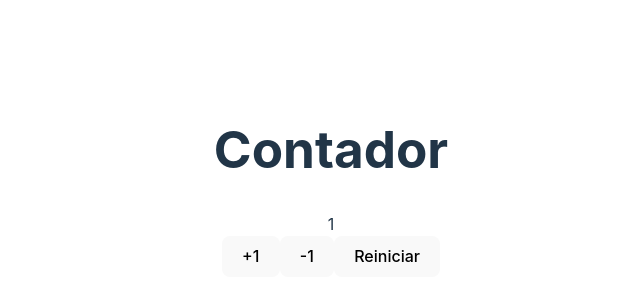
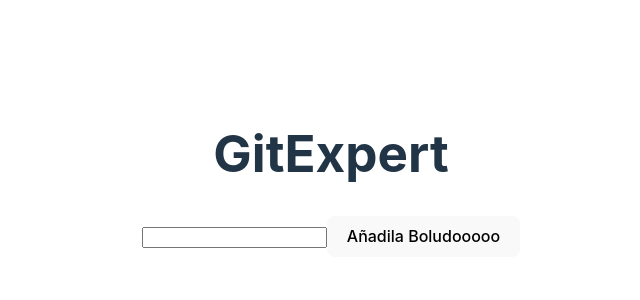
Before and after one commit to AndresBonilla0306/Desarrollo-web-Challenges, a React (Vite) app: page / in a window 1280 px wide. Shown: the part 218-518 px from the top of the page, without its empty margins (309-949 px from the left). Built offline with nearby package versions, Linux system fonts and the light colour scheme.

Commit message:
Challenge4

```diff
--- /dev/null
+++ b/src/GitExpertApp.jsx
@@ -0,0 +1,41 @@
+import React, { useState } from 'react'
+
+const categories = ['Salchipapa', 'Pizza']
+
+
+export const GitExpertApp = () =>{
+
+    const [categories, setCategories] = useState([])
+    const [category, setCategory] = useState('')
+
+    const onAddCategory= () => {
+    setCategories(list=> [...list, category])
+    setCategory('')
+
+    }
+    const onSetCategory = (evt) =>{
+        setCategory(evt.target.value)
+    }
+    return(
+        <>
+         <h1>GitExpert</h1>
+         <input  type="text" value={category}
+         onChange={(event) => onSetCategory(event)}/>
+         <button onClick = {()=> onAddCategory()}>Añadila Boludooooo</button>
+         <ol>
+                    {
+                        categories.map(
+                            (category, key) =>
+                            {
+                                return <li key={ key }>{category}</li>
+                            }
+                        )
+                    }
+                </ol>
+        </>
+    )
+}
+
+
+
+export default GitExpertApp
--- a/src/main.jsx
+++ b/src/main.jsx
@@ -1,12 +1,13 @@
 import React from 'react'
 import ReactDOM from 'react-dom/client'
 import App from './App'
-import FirstApp from './FirstApp'
+//import FirstApp from './FirstApp'
+import GitExpertApp from './GitExpertApp'
 import './index.css'
 
 ReactDOM.createRoot(document.getElementById('root')).render(
   <React.StrictMode>
     <App />
-    <FirstApp/>
+    <GitExpertApp/>
   </React.StrictMode>,
 )
```
